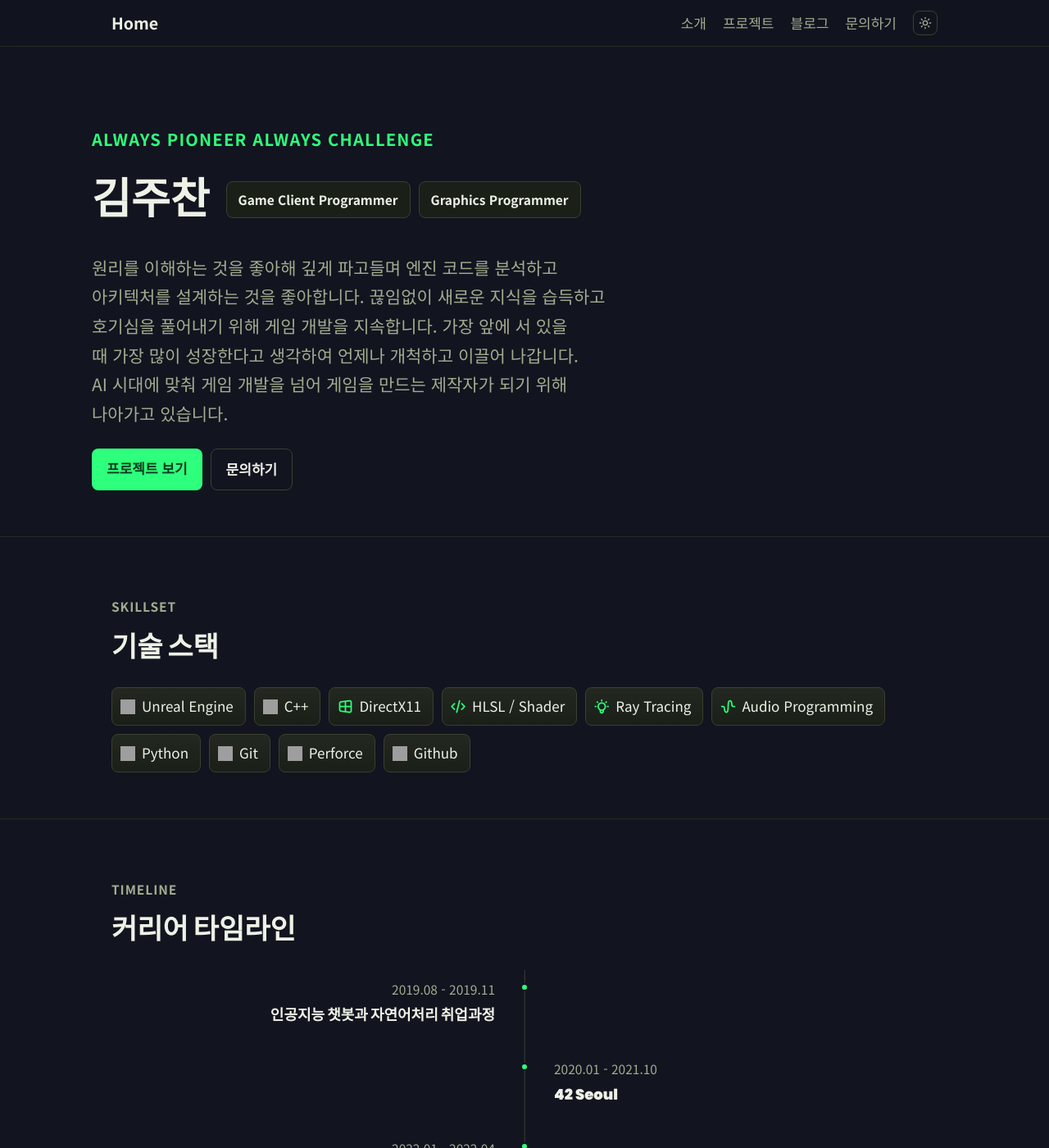
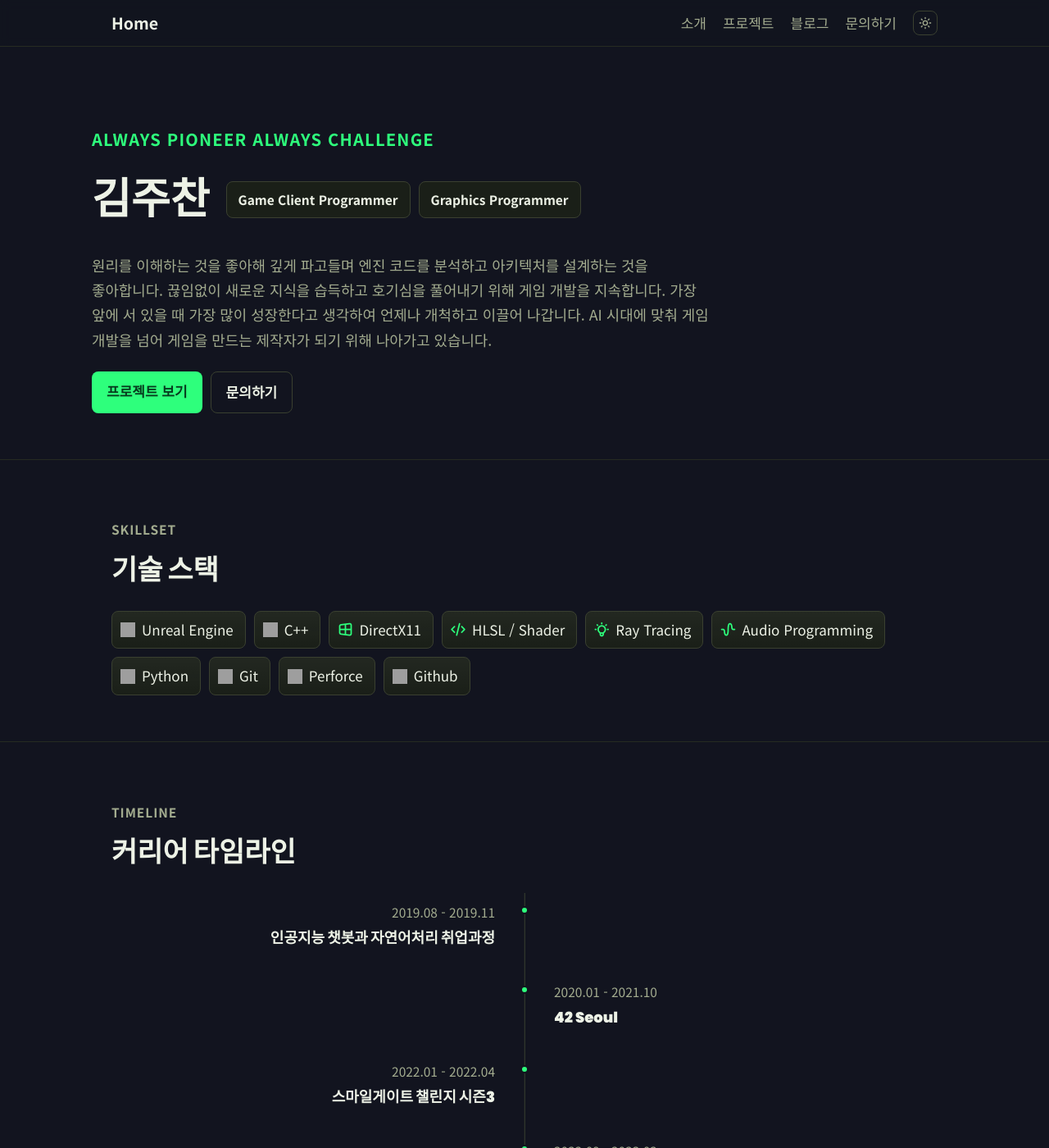
Before and after one commit to skamo3/skamo3.github.io, a Jekyll site: the page built from index.html, in a window 1280 px wide and 1400 px high. Shown: the whole window at 82% size. Built offline with Jekyll 4.4.1, drawn with Linux system fonts in a browser that asks for light colours; grey boxes are pictures that could not be loaded.

Commit message:
히어로 태그라인 블록 크기 조정 (폭 +20%, 폰트 -15%)
max-width 640px -> 768px, font-size 21px -> 17.85px

Co-Authored-By: Claude Sonnet 5 <noreply@anthropic.com>

```diff
--- a/assets/css/style.css
+++ b/assets/css/style.css
@@ -111,7 +111,7 @@ a { color: inherit; text-decoration: none; }
 .hero-heading { display: flex; align-items: center; gap: 20px; flex-wrap: wrap; margin-bottom: 20px; }
 .hero-heading .role-badges { gap: 10px; }
 .hero-heading .role-badge { padding: 8px 14px; font-size: 15.5px; border-radius: 8px; }
-.hero p.tagline { font-size: 21px; color: var(--text-muted); max-width: 640px; margin-bottom: 0; }
+.hero p.tagline { font-size: 17.85px; color: var(--text-muted); max-width: 768px; margin-bottom: 0; }
 .hero .cta { display: flex; gap: 10px; margin-top: 24px; }
 .btn {
   display: inline-block;
```
